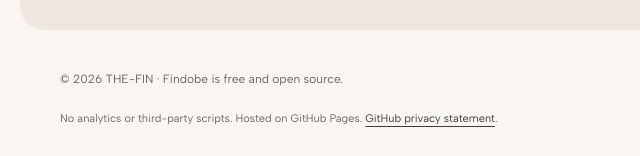
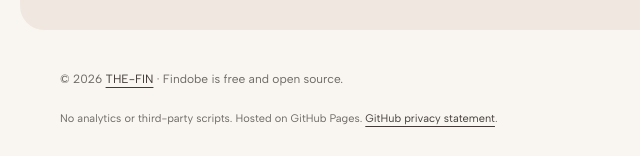
Before and after one commit to the-fin-at/findobe, a website: page site/index.html in a window 1280 px wide. Shown: the part 3519-3675 px from the top of the page, 0-640 px from the left. Drawn offline with Linux system fonts and the light colour scheme.

Commit message:
Link footer branding and request THE-FIN attribution

```diff
--- a/site/index.html
+++ b/site/index.html
@@ -63,6 +63,6 @@ npm ci
 npm run dev</code></pre><a class="button primary" href="https://github.com/the-fin-at/findobe#build-from-source">Open the setup guide <span aria-hidden="true">↗</span></a></div><div class="release-notes"><h3>A clear picture of what's ready.</h3><p><strong>macOS:</strong> developed and tested locally on Apple Silicon. Public signing and notarization are pending.</p><p><strong>Windows:</strong> build setup is included; the current version's runtime and installation have not yet been tested on Windows.</p><p>There is no public desktop download yet. Future packages will appear on <a href="https://github.com/the-fin-at/findobe/releases">GitHub Releases</a>.</p><details><summary>Document format limits</summary><p>Complex Office layouts may change on import. PDF import reads the text layer; it does not reconstruct layout or perform OCR. PDF text correction is not secure redaction. Comments, suggestions, and history are fully retained only in <code>.findobe</code> files.</p></details><a class="text-link" href="https://github.com/the-fin-at/findobe/blob/main/docs/DOCUMENT-CONTRACT.md">Read the document &amp; agent contract <span aria-hidden="true">↗</span></a></div></div></section>
     <section class="fin-section wrap" aria-labelledby="fin-title"><div><p class="eyebrow">MADE BY THE-FIN</p><h2 id="fin-title">The Future is Now.</h2><p>We make AI useful in everyday work. Findobe is a free piece of that idea. If you're ready to bring AI into your team, come meet us.</p><a class="button primary" href="https://the-fin.at/">Discover THE-FIN <span aria-hidden="true">↗</span></a></div><div class="fin-signature"><img src="assets/signet.svg" alt="THE-FIN compass mark" width="160" height="160"><span>Practical ideas.<br>Useful tools.<br>Real work.</span></div></section>
   </main>
-  <footer class="footer wrap"><p>© 2026 THE-FIN · Findobe is free and open source.</p><nav aria-label="Footer"><a href="https://github.com/the-fin-at/findobe">GitHub</a><a href="https://github.com/the-fin-at/findobe/blob/main/LICENSE">MIT license</a><a href="https://github.com/the-fin-at/findobe/security/advisories/new">Security</a><a href="https://the-fin.at/">THE-FIN ↗</a></nav><p class="hosting-note">No analytics or third-party scripts. Hosted on GitHub Pages. <a href="https://docs.github.com/en/site-policy/privacy-policies/github-privacy-statement">GitHub privacy statement</a>.</p></footer>
+  <footer class="footer wrap"><p>© 2026 <a href="https://the-fin.at/">THE-FIN</a> · Findobe is free and open source.</p><nav aria-label="Footer"><a href="https://github.com/the-fin-at/findobe">GitHub</a><a href="https://github.com/the-fin-at/findobe/blob/main/LICENSE">MIT license</a><a href="https://github.com/the-fin-at/findobe/security/advisories/new">Security</a><a href="https://the-fin.at/">THE-FIN ↗</a></nav><p class="hosting-note">No analytics or third-party scripts. Hosted on GitHub Pages. <a href="https://docs.github.com/en/site-policy/privacy-policies/github-privacy-statement">GitHub privacy statement</a>.</p></footer>
 </body>
 </html>
```
Also changed, not shown: README.md, 1 other file.
